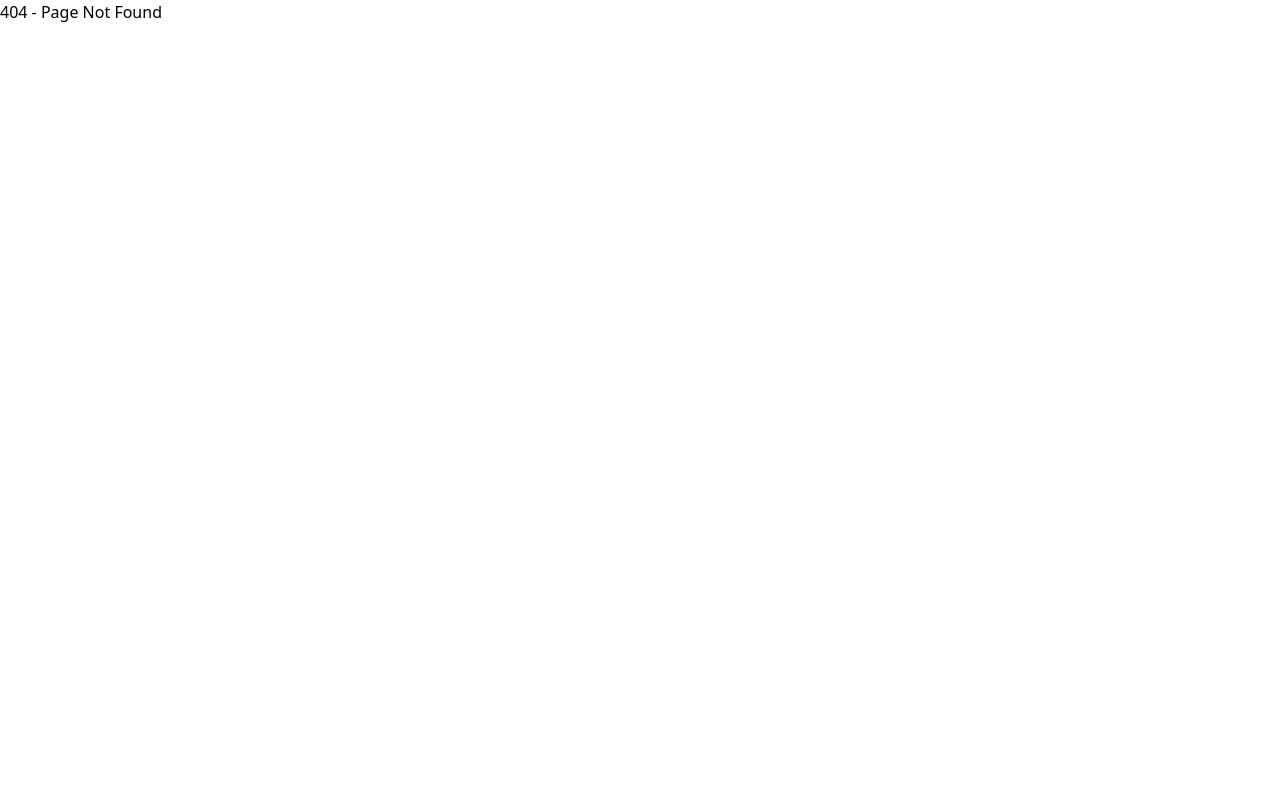
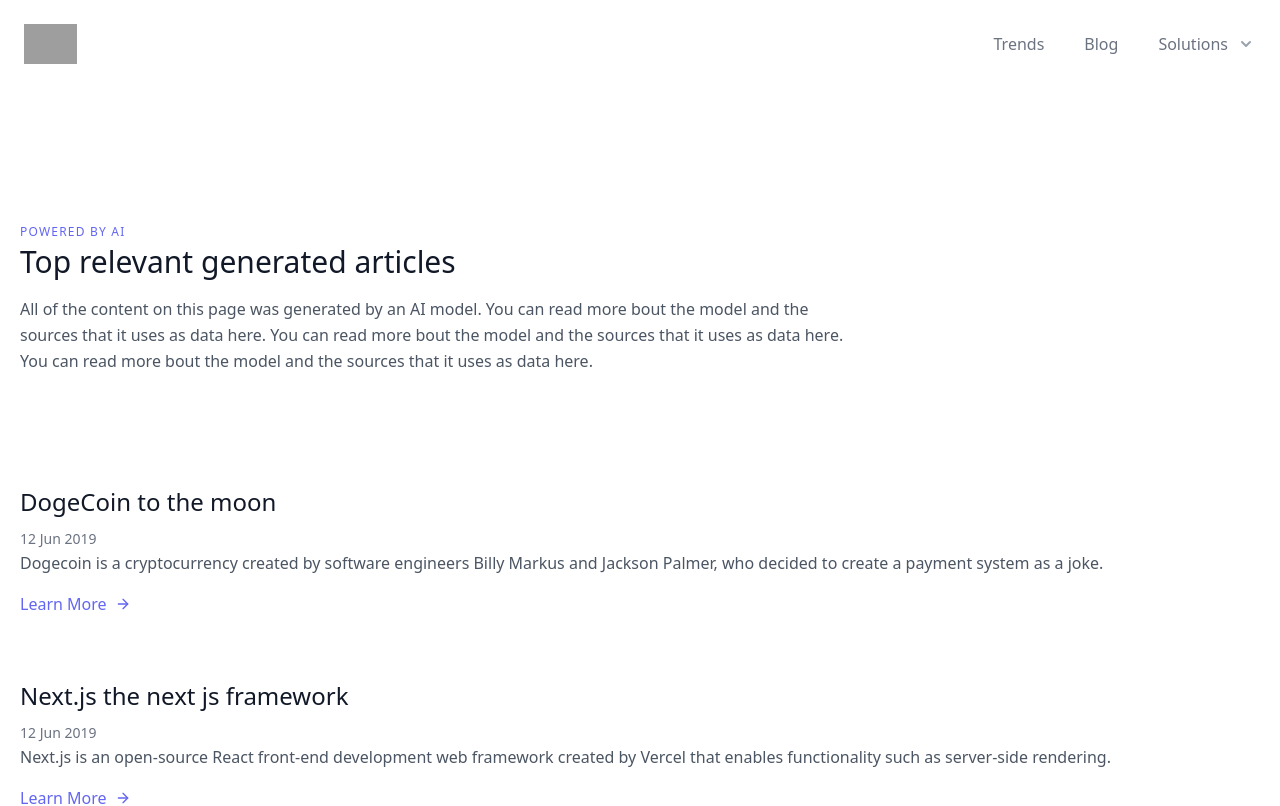
Before and after one commit to bkirova/nextjstrends, a Next.js app: page /blog in a window 1280 px wide. Before the commit this address had no page. Shown: the top 806 px of the page. Built offline with nearby package versions, Linux system fonts and the light colour scheme; grey boxes are pictures that could not be loaded.

Commit message:
feat: update components

```diff
--- a/components/layout.js
+++ b/components/layout.js
@@ -2,7 +2,6 @@ import Head from 'next/head'
 import Link from 'next/link'
 import Header from './header'
 
-const name = 'Your Name'
 export const siteTitle = 'Next.js Sample Website'
 
 export default function Layout({ children, home }) {
@@ -28,13 +27,6 @@ export default function Layout({ children, home }) {
       <Header/>
 
       <main>{children}</main>
-      {!home && (
-        <div className={styles.backToHome}>
-          <Link href="/">
-            <a>← Back to home</a>
-          </Link>
-        </div>
-      )}
     </div>
   )
 }
--- /dev/null
+++ b/components/list.js
@@ -0,0 +1,24 @@
+export default function Card(props) {
+
+    return (
+        <section class="text-gray-600 body-font overflow-hidden">
+            {props.items.map(item => (
+                <div class="divide-y-2 divide-gray-100">
+                    <div class="py-8 flex flex-wrap md:flex-nowrap">
+                        <div class="md:flex-grow">
+                            <h2 class="text-2xl font-medium text-gray-900 title-font mb-2">{item.title}</h2>
+                            <span class="mt-1 text-gray-500 text-sm">12 Jun 2019</span>
+                            <p class="leading-relaxed">{item.text}</p>
+                            <a class="text-indigo-500 inline-flex items-center mt-4">Learn More
+                            <svg class="w-4 h-4 ml-2" viewBox="0 0 24 24" stroke="currentColor" stroke-width="2" fill="none" stroke-linecap="round" stroke-linejoin="round">
+                                <path d="M5 12h14"></path>
+                                <path d="M12 5l7 7-7 7"></path>
+                            </svg>
+                            </a>
+                        </div>
+                    </div>
+                </div>
+            ))}
+        </section>
+      );
+}
--- /dev/null
+++ b/pages/blog.js
@@ -0,0 +1,29 @@
+import Layout from '../components/layout'
+import List from '../components/list'
+
+export default function Blog() {
+    let items = [
+      {category: 'TWITTER', title: 'DogeCoin to the moon', text: 'Dogecoin is a cryptocurrency created by software engineers Billy Markus and Jackson Palmer, who decided to create a payment system as a joke.'},
+      {category: 'MEDIUM', title: 'Next.js the next js framework', text: 'Next.js is an open-source React front-end development web framework created by Vercel that enables functionality such as server-side rendering.'},
+      {category: 'MEDIUM', title: 'DogeCoin', text: 'Dogecoin is a cryptocurrency created by software engineers Billy Markus and Jackson Palmer, who decided to create a payment system as a joke. Dogecoin is a cryptocurrency created by software engineers Billy Markus and Jackson Palmer, who decided to create a payment system as a joke.Dogecoin is a cryptocurrency created by software engineers Billy Markus and Jackson Palmer, who decided to create a payment system as a joke.'},
+      {category: 'MEDIUM', title: 'DogeCoin', text: 'Dogecoin is a cryptocurrency created by software engineers Billy Markus and Jackson Palmer, who decided to create a payment system as a joke.'},
+      {category: 'MEDIUM', title: 'DogeCoin', text: 'Dogecoin is a cryptocurrency created by software engineers Billy Markus and Jackson Palmer, who decided to create a payment system as a joke.'},
+      {category: 'MEDIUM', title: 'DogeCoin', text: 'Dogecoin is a cryptocurrency created by software engineers Billy Markus and Jackson Palmer, who decided to create a payment system as a joke.'},
+      {category: 'MEDIUM', title: 'DogeCoin', text: 'Dogecoin is a cryptocurrency created by software engineers Billy Markus and Jackson Palmer, who decided to create a payment system as a joke.'},
+      {category: 'MEDIUM', title: 'DogeCoin', text: 'Dogecoin is a cryptocurrency created by software engineers Billy Markus and Jackson Palmer, who decided to create a payment system as a joke.'},
+    ];
+    return (
+      <Layout home>
+        <section class="text-gray-600 body-font max-w-7xl mx-auto">
+            <div class="container px-5 py-24 mx-auto">
+                <div class="flex flex-col w-full mt-10 mb-20">
+                    <h2 class="text-xs text-indigo-500 tracking-widest font-medium title-font mb-1">POWERED BY AI</h2>
+                    <h1 class="sm:text-3xl text-2xl font-medium title-font mb-4 text-gray-900">Top relevant generated articles</h1>
+                    <p class="lg:w-2/3 leading-relaxed text-base">All of the content on this page was generated by an AI model. You can read more bout the model and the sources that it uses as data here. You can read more bout the model and the sources that it uses as data here. You can read more bout the model and the sources that it uses as data here.</p>
+                </div>
+                <List items={items} />
+            </div>
+        </section>
+      </Layout>
+    )
+  }
```
